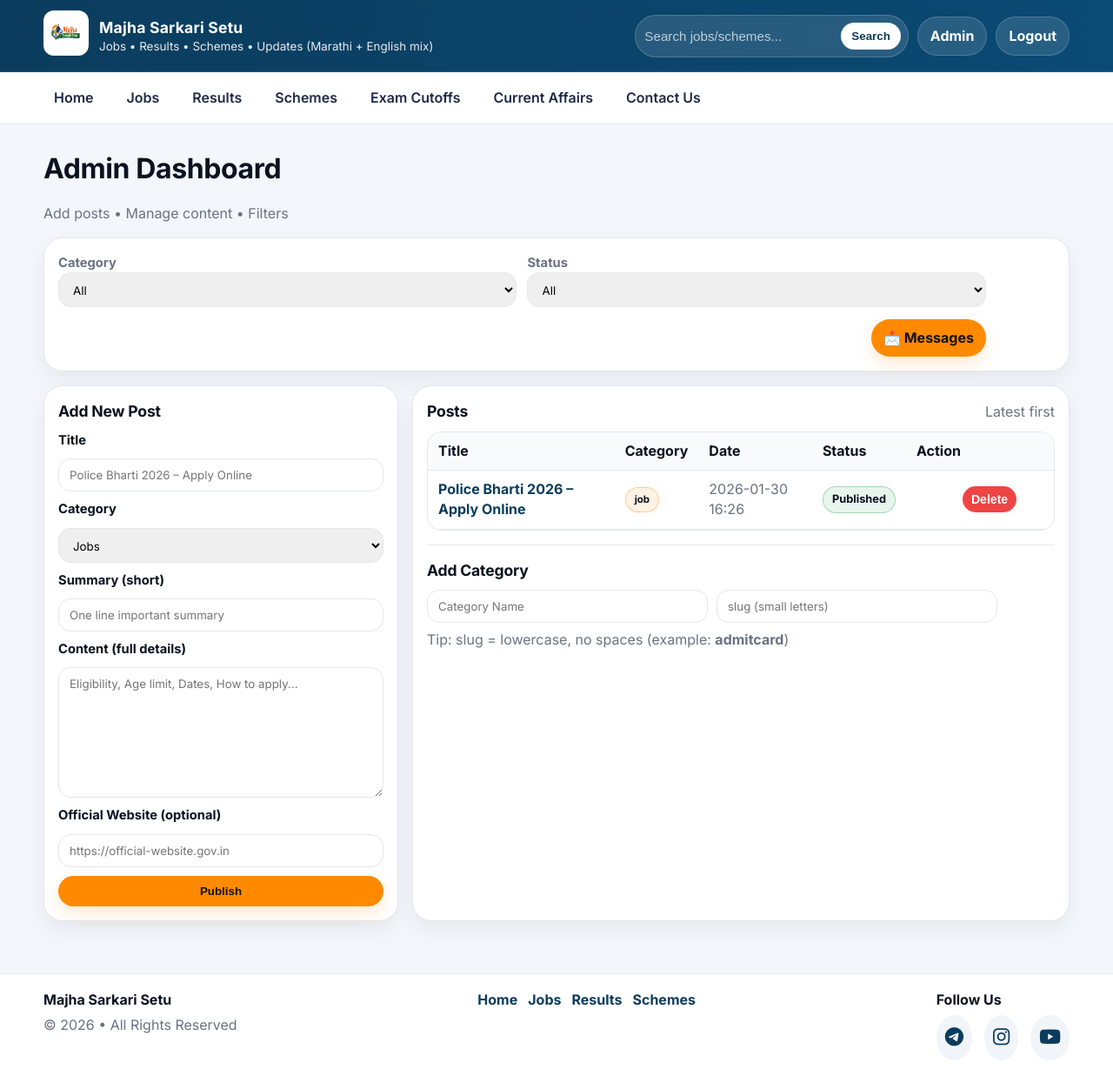
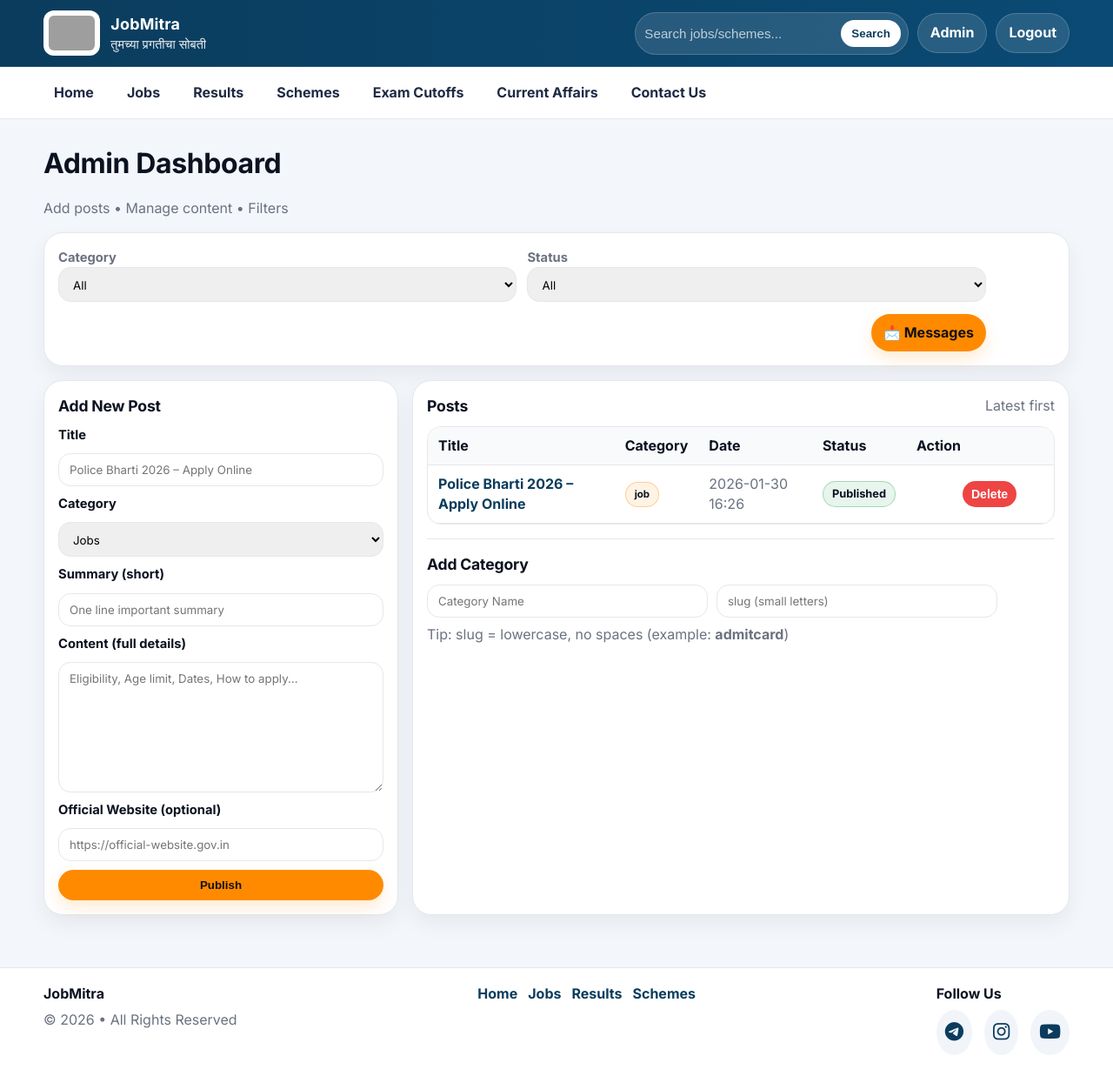
Before and after one commit to MOHANNIKAM01/majha-sarkari-setu, a Flask app: page /admin in a window 1280 px wide. Shown: the whole page at 87% size. After the commit the page ends 1213 px from the top, so only its background shows below. Run offline with Flask 3, Linux system fonts and the light colour scheme; the visitor is signed in with stand-in values (Sample User, id 1); data comes from the database, SQL or seed files in the repository; grey boxes are pictures that could not be loaded.

Commit message:
Update branding to JobMitra + mobile navbar fix + home sections

```diff
--- a/app.py
+++ b/app.py
@@ -8,7 +8,10 @@ from flask import (
     flash, session, abort, Response
 )
 
-DB_PATH = os.path.join(os.path.dirname(__file__), "database.db")
+# ✅ Render persistent disk support:
+# Render Dashboard मध्ये Disk mount: /var/data
+# Env var: DB_PATH=/var/data/database.db
+DB_PATH = os.environ.get("DB_PATH") or os.path.join(os.path.dirname(__file__), "database.db")
 
 
 def create_app() -> Flask:
@@ -26,6 +29,11 @@ def create_app() -> Flask:
         return con
 
     def init_db():
+        # ✅ Ensure folder exists if DB_PATH is like /var/data/database.db
+        db_dir = os.path.dirname(DB_PATH)
+        if db_dir and not os.path.exists(db_dir):
+            os.makedirs(db_dir, exist_ok=True)
+
         con = get_db()
         cur = con.cursor()
 
@@ -90,8 +98,10 @@ def create_app() -> Flask:
 
     @app.context_processor
     def inject_globals():
+        # ✅ Branding here
         return {
-            "site_name": "Majha Sarkari Setu",
+            "site_name": "JobMitra",
+            "site_tagline": "तुमच्या प्रगतीचा सोबती",
             "year": datetime.now().year,
             "adsense_enabled": bool(ADSENSE_CLIENT),
             "adsense_client": ADSENSE_CLIENT,
@@ -118,6 +128,10 @@ def create_app() -> Flask:
         results = latest_for("result", 6)
         schemes = latest_for("scheme", 6)
 
+        # ✅ NEW: home page वर हे 2 categories पण दाखवण्यासाठी
+        examcutoffs = latest_for("examcutoff", 6)
+        current_affairs = latest_for("currentaffairs", 8)
+
         latest = con.execute(
             """SELECT id, title, category_slug, summary, created_at
                FROM posts
@@ -132,6 +146,8 @@ def create_app() -> Flask:
             jobs=jobs,
             results=results,
             schemes=schemes,
+            examcutoffs=examcutoffs,
+            current_affairs=current_affairs,
             latest=latest,
         )
 
@@ -418,4 +434,5 @@ Sitemap: {base}/sitemap.xml
 app = create_app()
 
 if __name__ == "__main__":
-    app.run(host="0.0.0.0", port=int(os.environ.get("PORT", 5000)), debug=True)
+    # Render वर debug=False ठेव
+    app.run(host="0.0.0.0", port=int(os.environ.get("PORT", 5000)), debug=False)
--- a/static/script.js
+++ b/static/script.js
@@ -1,4 +1,4 @@
-/* Small UX improvements */
+/* Small UX improvements + Mobile Navbar Toggle */
 document.addEventListener("DOMContentLoaded", () => {
   // Smooth scroll for anchor links (if any)
   document.querySelectorAll('a[href^="#"]').forEach(a => {
@@ -11,4 +11,15 @@ document.addEventListener("DOMContentLoaded", () => {
       }
     });
   });
+
+  // ✅ Mobile navbar hamburger toggle
+  const btn = document.querySelector(".nav-toggle");
+  const nav = document.getElementById("siteNav");
+
+  if (btn && nav) {
+    btn.addEventListener("click", () => {
+      const opened = nav.classList.toggle("is-open");
+      btn.setAttribute("aria-expanded", opened ? "true" : "false");
+    });
+  }
 });
--- a/static/style.css
+++ b/static/style.css
@@ -1,3 +1,7 @@
+*{ box-sizing:border-box; }
+html, body { width:100%; max-width:100%; overflow-x:hidden; }
+img, table { max-width: 100%; }
+
 :root{
   --bg:#f3f6fb;
   --card:#ffffff;
@@ -46,16 +50,20 @@ a{color:inherit}
 
 .brand{display:flex; gap:12px; align-items:center}
 .brand__logo img{
-  width:52px; height:52px; border-radius:12px;
-  background:#fff; padding:4px;
+  height:52px;
+  width:auto;
+  border-radius:12px;
+  background:#fff;
+  padding:6px;
+  display:block;
 }
 .brand__name{
-  font-weight:800;
+  font-weight:900;
   text-decoration:none;
   letter-spacing:.2px;
-  font-size:1.1rem;
+  font-size:1.12rem;
 }
-.brand__tag{opacity:.9; font-size:.84rem}
+.brand__tag{opacity:.92; font-size:.90rem}
 
 .topbar__actions{
   display:flex;
@@ -86,9 +108,10 @@ a{color:inherit}
   cursor:pointer;
   background:#fff;
   color:var(--primary);
-  font-weight:700;
+  font-weight:800;
   padding:8px 12px;
   border-radius:999px;
+  white-space:nowrap;
 }
 .search--big{
   background:#fff;
@@ -109,22 +133,35 @@ a{color:inherit}
 }
 .nav__inner{
   display:flex;
-  gap:14px;
   align-items:center;
   padding:10px 0;
 }
-.nav a{
+.nav__links{
+  display:flex;
+  gap:14px;
+  align-items:center;
+  flex-wrap:nowrap;           /* desktop वर एका लाईनमध्ये */
+  overflow-x:auto;            /* कमी जागा असेल तर scroll */
+  -webkit-overflow-scrolling:touch;
+  width:100%;
+}
+.nav__links a{
   text-decoration:none;
   padding:8px 12px;
   border-radius:999px;
   color:#1f2a44;
-  font-weight:600;
+  font-weight:700;
+  white-space:nowrap;
 }
-.nav a:hover{
+.nav__links a:hover{
   background:rgba(11,60,93,.08);
   color:var(--primary);
 }
 
+/* mobile open state */
+.nav.is-open .nav__links{display:flex;}
+
+/* ================= BUTTONS ================= */
 .btn{
   display:inline-flex;
   align-items:center;
@@ -135,7 +172,7 @@ a{color:inherit}
   cursor:pointer;
   background:var(--accent);
   color:#111;
-  font-weight:800;
+  font-weight:900;
   padding:10px 14px;
   border-radius:999px;
   box-shadow:0 8px 18px rgba(255,138,0,.18);
@@ -148,7 +185,7 @@ a{color:inherit}
   border:1px solid rgba(255,255,255,.18);
 }
 .btn--ghost:hover{background:rgba(255,255,255,.18)}
-.btn--sm{padding:7px 10px; font-weight:800; font-size:.88rem}
+.btn--sm{padding:7px 10px; font-weight:900; font-size:.88rem}
 .btn--danger{
   background:#ef4444;
   color:#fff;
@@ -247,7 +283,7 @@ a{color:inherit}
 }
 .link{
   color:var(--primary);
-  font-weight:800;
+  font-weight:900;
   text-decoration:none;
 }
 .link:hover{text-decoration:underline}
@@ -285,7 +321,7 @@ a{color:inherit}
 .article__body{padding:18px; color:#1f2a44}
 
 .form{display:grid; gap:10px}
-.form label{font-weight:800; font-size:.92rem}
+.form label{font-weight:900; font-size:.92rem}
 .form input, .form textarea, .form select{
   width:100%;
   padding:10px 12px;
@@ -307,39 +343,13 @@ a{color:inherit}
 .status--ok{background:rgba(31,157,85,.10); border-color:rgba(31,157,85,.35)}
 .status--off{background:rgba(107,114,128,.10); border-color:rgba(107,114,128,.35)}
 
+/* ===== Layout helpers used in templates ===== */
 .admingrid{
   display:grid;
   grid-template-columns: 1fr 1.2fr;
   gap:16px;
 }
 
-.footer{
-  margin-top:26px;
-  border-top:1px solid var(--border);
-  background:#fff;
-}
-.footer__inner{
-  display:flex;
-  justify-content:space-between;
-  align-items:flex-start;
-  gap:14px;
-  padding:18px 0;
-}
-.footer__title{font-weight:900; margin-bottom:6px}
-.footer__links{display:flex; gap:12px; flex-wrap:wrap}
-.footer__links a{color:var(--primary); text-decoration:none; font-weight:800}
-.footer__links a:hover{text-decoration:underline}
-
-@media (max-width: 980px){
-  .hero{grid-template-columns:1fr}
-  .grid3{grid-template-columns:1fr}
-  .admingrid{grid-template-columns:1fr}
-  .topbar__inner{flex-direction:column; align-items:flex-start}
-  .search input{width:100%}
-  .topbar__actions{width:100%}
-  .search{width:100%}
-  .search button{white-space:nowrap}
-}
 .noticebar{
   display:flex;
   justify-content:space-between;
@@ -462,27 +469,37 @@ a{color:inherit}
 }
 .catbox a:hover{border-color:rgba(11,60,93,.28)}
 
-@media(max-width:980px){
-  .layout{grid-template-columns:1fr}
-  .hero2{grid-template-columns:1fr}
-  .noticebar{flex-direction:column}
+/* ================= FOOTER ================= */
+.footer{
+  margin-top:26px;
+  border-top:1px solid var(--border);
+  background:#fff;
 }
+.footer__inner{
+  display:flex;
+  justify-content:space-between;
+  align-items:flex-start;
+  gap:14px;
+  padding:18px 0;
+}
+.footer__title{font-weight:900; margin-bottom:6px}
+.footer__links{display:flex; gap:12px; flex-wrap:wrap}
+.footer__links a{color:var(--primary); text-decoration:none; font-weight:900}
+.footer__links a:hover{text-decoration:underline}
+
 .footer__social{
   display:flex;
   flex-direction:column;
   gap:6px;
 }
-
 .footer__social h4{
   margin:0;
   font-weight:900;
 }
-
 .social-icons{
   display:flex;
   gap:14px;
 }
-
 .social-icons a{
   font-size:22px;
   color:var(--primary);
--- a/templates/base.html
+++ b/templates/base.html
@@ -6,8 +6,8 @@
   <meta name="viewport" content="width=device-width, initial-scale=1" />
 
   <title>{{ site_name }}{% block title %}{% endblock %}</title>
-  <meta name="description" content="Majha Sarkari Setu – Latest Govt Jobs, Results, Schemes, Exam Cutoffs & Current Affairs" />
-  <meta name="keywords" content="government jobs, sarkari naukri, exam results, schemes, current affairs, exam cutoffs" />
+  <meta name="description" content="JobMitra – Latest Govt Jobs, Results, Schemes, Exam Cutoffs & Current Affairs" />
+  <meta name="keywords" content="government jobs, sarkari naukri, exam results, schemes, current affairs, exam cutoffs, jobmitra" />
 
   <link rel="preconnect" href="https://fonts.googleapis.com">
   <link rel="preconnect" href="https://fonts.gstatic.com" crossorigin>
@@ -25,15 +25,22 @@
 
 <header class="topbar">
   <div class="wrap topbar__inner">
+
+    <!-- ✅ Brand / Logo -->
     <div class="brand">
       <a class="brand__logo" href="{{ url_for('home') }}">
-        <img src="{{ url_for('static', filename='images/logo.png') }}" alt="{{ site_name }} logo">
+        <img src="{{ url_for('static', filename='img/jobmitra-logo.png') }}" alt="JobMitra Logo">
       </a>
       <div class="brand__text">
         <a class="brand__name" href="{{ url_for('home') }}">{{ site_name }}</a>
-        <div class="brand__tag">Jobs • Results • Schemes • Updates (Marathi + English mix)</div>
+        <div class="brand__tag">{{ site_tagline }}</div>
       </div>
     </div>
+
+    <!-- ✅ Mobile Nav Toggle -->
+    <button class="nav-toggle" type="button" aria-label="Menu" aria-expanded="false">
+      <i class="fa-solid fa-bars"></i>
+    </button>
 
     <div class="topbar__actions">
       <form class="search" action="{{ url_for('search') }}" method="get">
@@ -51,9 +58,9 @@
   </div>
 </header>
 
-<!-- IMPORTANT: CSS मध्ये nav class आहे म्हणून इथे nav वापरला -->
-<nav class="nav">
+<nav class="nav" id="siteNav">
   <div class="wrap nav__inner">
+    <div class="nav__links">
       <a href="{{ url_for('home') }}">Home</a>
       <a href="{{ url_for('category', slug='job') }}">Jobs</a>
       <a href="{{ url_for('category', slug='result') }}">Results</a>
@@ -61,6 +68,7 @@
       <a href="{{ url_for('category', slug='examcutoff') }}">Exam Cutoffs</a>
       <a href="{{ url_for('category', slug='currentaffairs') }}">Current Affairs</a>
       <a href="{{ url_for('contact') }}">Contact Us</a>
+    </div>
   </div>
 </nav>
 
```
Also changed, not shown: other parts of static/style.css (+64 -49 lines), static/images/logo.png (deleted). Lines whose indentation alone changed are shown as unchanged.
